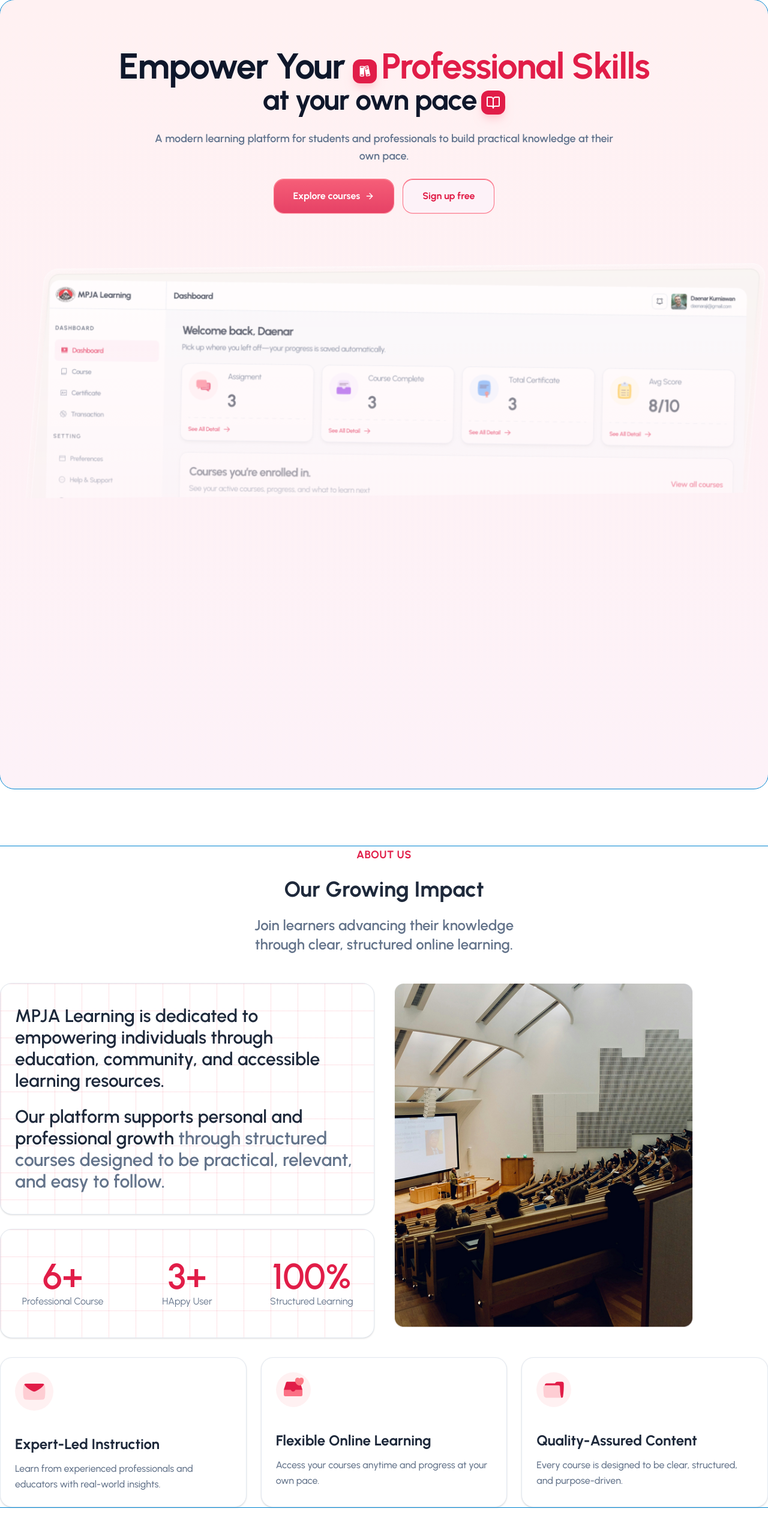
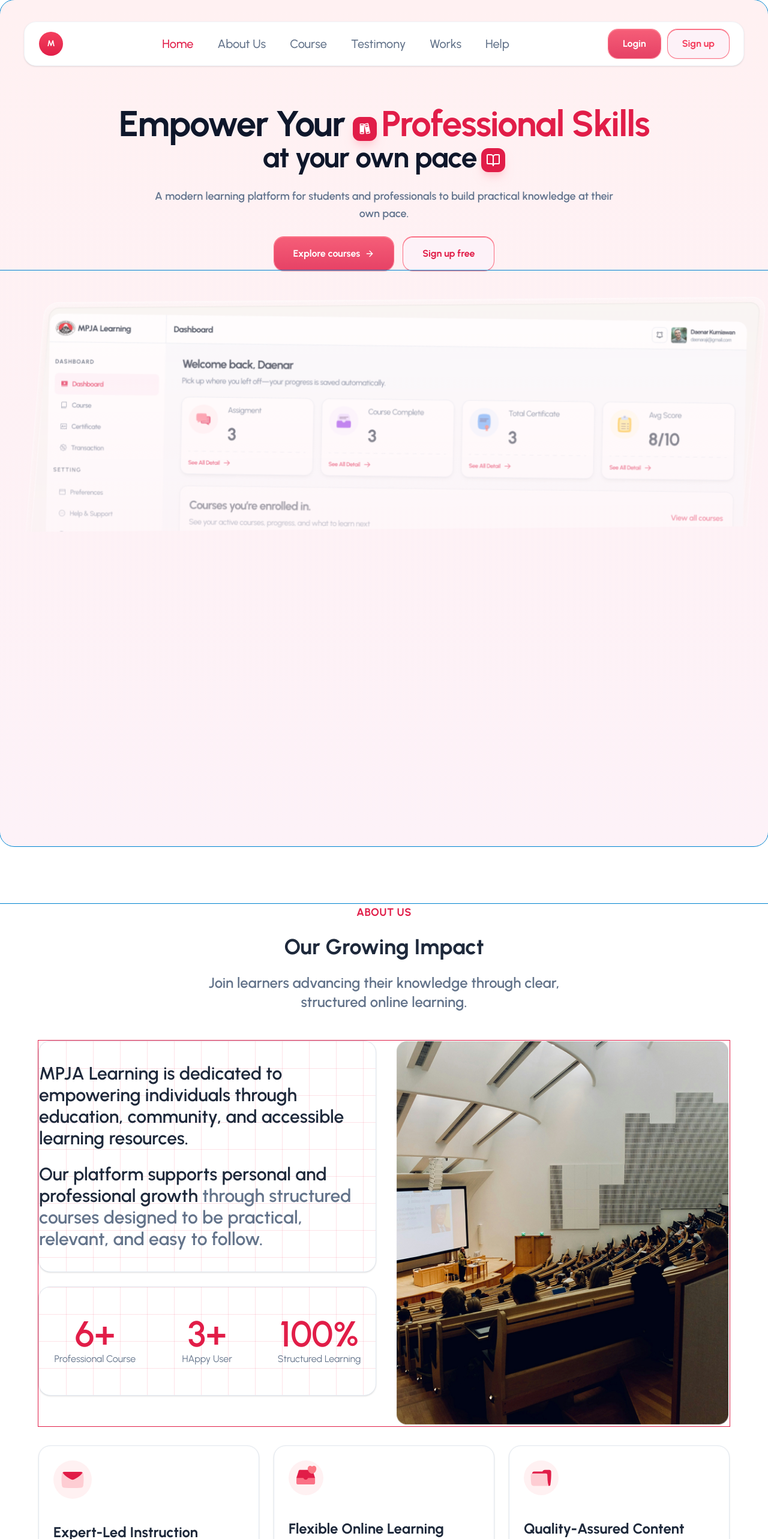
Before and after one commit to alfieqashwa/mpja, a Next.js app: page / in a window 1280 px wide. Shown: the top 2566 px of the page at 60% size. Built offline with nearby package versions, Linux system fonts and the light colour scheme.

Commit message:
style: fixing layout

```diff
--- a/app/(home)/Hero.tsx
+++ b/app/(home)/Hero.tsx
@@ -9,7 +9,7 @@ export function Hero() {
   return (
     <section
       id="home"
-      className="relative overflow-hidden from-[#FFF1F2] to-pink-50 rounded-3xl bg-linear-to-b kurt"
+      className="relative overflow-hidden pt-24 from-[#FFF1F2] to-pink-50 rounded-3xl bg-linear-to-b kurt"
     >
       <div className="relative">
         <div className="flex flex-col items-center mt-20">
@@ -53,8 +53,8 @@ export function Hero() {
         </div>
 
         {/* Starts Dashboard Preview Image */}
-        <div className="relative hidden lg:block perspective-1000">
-          <div className="relative w-full aspect-4/3 transform rotate-y-[-5deg] rotate-x-[5deg] -top-50">
+        <div className="hidden lg:block perspective-1000 kurt">
+          <div className="relative w-full aspect-4/3 transform rotate-y-[-5deg] rotate-x-[5deg] -top-60">
             <Image
               src="/images/dashboard-preview.png"
               alt="Dashboard Preview"
--- a/app/(home)/about-us.tsx
+++ b/app/(home)/about-us.tsx
@@ -9,16 +9,16 @@ import {
 
 export function AboutUs() {
   return (
-    <section id="about" className="kurt">
-      <div className="text-center w-lg mx-auto">
+    <section id="about" className="kurt px-16">
+      <div className="text-center w-full">
         <SectionTitle title="about us" />
         <SectionTitle2 title="Our Growing Impact" />
         <SectionDescription description="Join learners advancing their knowledge through clear, structured online learning." />
       </div>
 
-      <div className="mt-12 items-center grid grid-cols-1 gap-8 md:grid-cols-2 md:items-start">
-        <section className="space-y-6 h-full">
-          <article className="px-6 py-9 space-y-6 flex flex-col items-start border rounded-2xl relative border-slate-200 shadow-sm bg-white overflow-hidden bg-[linear-gradient(to_right,rgba(244,63,94,0.15)_1px,transparent_1px),linear-gradient(to_bottom,rgba(244,63,94,0.15)_1px,transparent_1px)] bg-size-[45px_45px]">
+      <div className="mt-12 items-center flex flex-col w-full thom gap-8 md:flex-row md:items-start">
+        <section className="space-y-6 h-full w-7/12">
+          <article className="py-9 space-y-6 flex flex-col items-start border rounded-2xl relative border-slate-200 shadow-sm bg-white overflow-hidden bg-[linear-gradient(to_right,rgba(244,63,94,0.15)_1px,transparent_1px),linear-gradient(to_bottom,rgba(244,63,94,0.15)_1px,transparent_1px)] bg-size-[45px_45px]">
             <p className="text-3xl font-semibold text-primary">
               MPJA Learning is dedicated to empowering individuals through
               education, community, and accessible learning resources.
@@ -48,12 +48,13 @@ export function AboutUs() {
             </div>
           </div>
         </section>
-        <div>
+        <div className="relative">
           <Image
             alt="About Us Section"
             src="/images/about-us.png"
-            width={500}
+            width={666}
             height={500}
+            // fill
             priority
             className=""
           />
--- a/app/(home)/feature-courses.tsx
+++ b/app/(home)/feature-courses.tsx
@@ -12,13 +12,14 @@ export function FeatureCourses() {
   return (
     <section
       id="course"
-      className="rounded-2xl kurt bg-linear-to-b from-[#FFF1F2] to-[#FECDD3]"
+      className="rounded-2xl kurt bg-linear-to-b px-16 pb-36 pt-24 from-[#FFF1F2] from-10% via-[#FECDD3] to-90% to-pink-50"
     >
-      <div className="text-center">
+      <div className="text-center thom">
+        <article>
           <SectionTitle title="course" />
           <SectionTitle2 title="Featured Courses" />
           <SectionDescription description="Find the right course to match your learning goals." />
-      </div>
+        </article>
 
         {/* Card List */}
         <section className="mt-10 grid grid-cols-1 gap-8 md:grid-cols-3">
@@ -118,6 +119,7 @@ export function FeatureCourses() {
             );
           })}
         </section>
+      </div>
     </section>
   );
 }
--- a/app/(home)/learning-journey.tsx
+++ b/app/(home)/learning-journey.tsx
@@ -17,7 +17,7 @@ export function LearningJourney() {
   return (
     <section id="works" className="kurt">
       <div className="text-center">
-        <SectionTitle title="learning journey" />
+        <SectionTitle title="how we work" />
         <SectionTitle2 title="Your Learning Journey" />
         <SectionDescription description="Simple steps to start your learning experience." />
       </div>
--- a/app/(home)/navbar.tsx
+++ b/app/(home)/navbar.tsx
@@ -19,7 +19,7 @@ export function Navbar() {
   const [isOpen, setIsOpen] = useState(false);
 
   return (
-    <header className="absolute top-9 left-0 right-0 z-50">
+    <header className="fixed top-9 left-1/2 -translate-x-1/2 w-300 z-99">
       <div className="container mx-auto">
         {/* Floating Pill Navbar */}
         <nav className="flex items-center justify-between gap-4 rounded-2xl bg-white px-6 py-3 shadow-sm border border-slate-100">
@@ -37,7 +37,7 @@ export function Navbar() {
                 key={link.name}
                 href={link.href}
                 className={cn(
-                  "px-4 py-2 text-xl font-medium transition-colors rounded-full",
+                  "px-4 py-2 text-xl font-medium transition-colors rounded-full whitespace-nowrap",
                   link.active
                     ? "text-[#E11D48]"
                     : "text-secondary hover:text-slate-900",
--- a/app/(home)/page.tsx
+++ b/app/(home)/page.tsx
@@ -12,7 +12,7 @@ import { Testimonials } from "./testimonials";
 
 export default function Home() {
   return (
-    <div className="flex flex-col bg-white font-sans">
+    <div className="flex flex-col bg-white font-sans relative">
       <Navbar />
 
       <main className="space-y-24">
--- a/app/layout.tsx
+++ b/app/layout.tsx
@@ -22,7 +22,9 @@ export default function RootLayout({
 }>) {
   return (
     <html lang="en">
-      <body className={`${urbanist.variable} font-sans antialiased`}>
+      <body
+        className={`${urbanist.variable} font-sans antialiased container mx-auto max-w-355`} // max-width 1420px
+      >
         {children}
       </body>
     </html>
```
Lines whose indentation alone changed are shown as unchanged.
